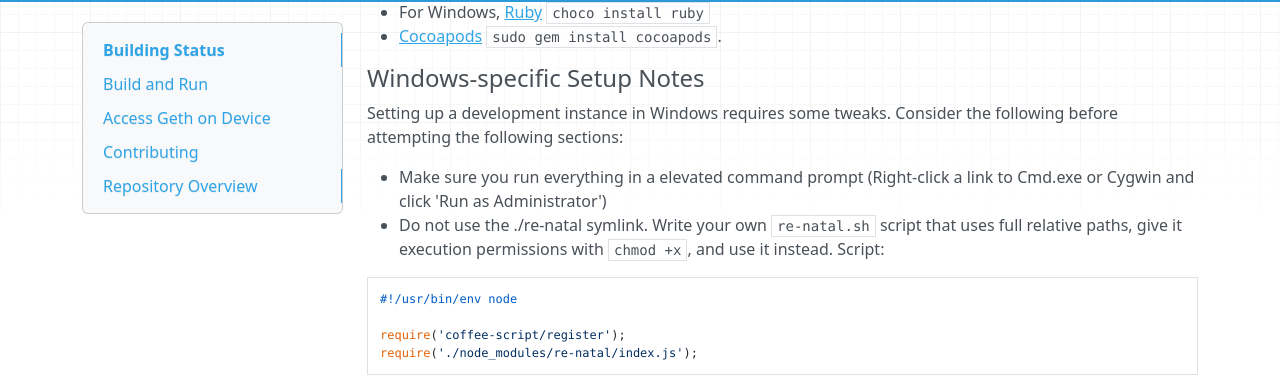
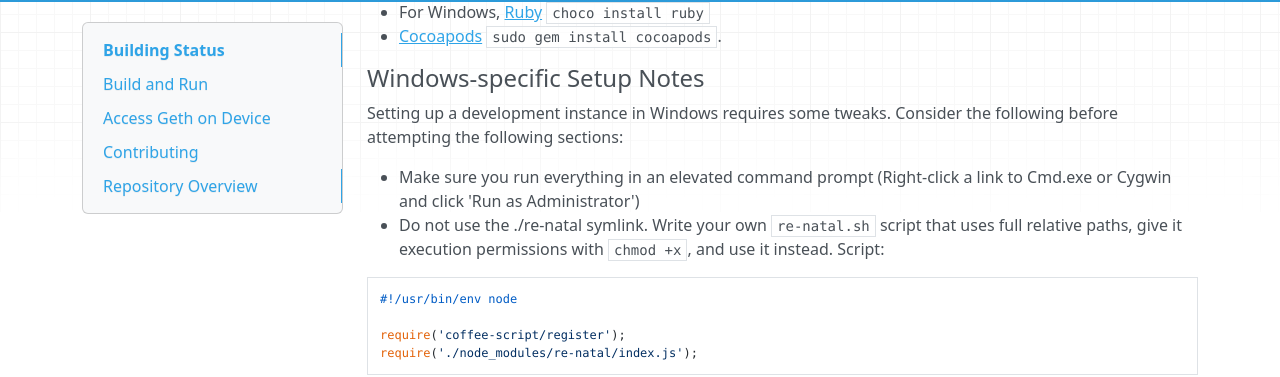
Before and after one commit to status-im/wiki.status.im, an MkDocs documentation site: the page built from docs/contributing/development/building-status.md, in a window 1280 px wide and 900 px high, scrolled down 512 px. Shown: the part 94-471 px from the top of the window. Built offline with MkDocs 1.6.1, drawn with Linux system fonts in a browser that asks for light colours; nearby versions of some CDN libraries; old or Windows-style settings are respelled for this version of MkDocs; some of the changed text lies outside the part shown.

Commit message:
small grammar and spelling fixes

````diff
--- a/docs/contributing/development/building-status.md
+++ b/docs/contributing/development/building-status.md
@@ -24,7 +24,7 @@ This guide is written with OS X in mind.
 #### Windows-specific Setup Notes
 Setting up a development instance in Windows requires some tweaks. Consider the following before attempting the following sections:
 
-- Make sure you run everything in a elevated command prompt (Right-click a link to Cmd.exe or Cygwin and click 'Run as Administrator')
+- Make sure you run everything in an elevated command prompt (Right-click a link to Cmd.exe or Cygwin and click 'Run as Administrator')
 - Do not use the ./re-natal symlink. Write your own `re-natal.sh` script that uses full relative paths, give it execution permissions with `chmod +x`, and use it instead. Script:
 ```
 #!/usr/bin/env node
@@ -113,7 +113,7 @@ The following categories are;
 - `bug/` for fixing bugs
 - `tests/` for unit/UI tests
 - `experiment/` for non-features
-- `wip/` for longer lived branches
+- `wip/` for longer-lived branches
 - `junk/` for irrelevant/soon-to-be-deleted branches
 
 ### Pull Requests
````
Also changed, not shown: other parts of docs/contributing/development/building-status.md (+1 -1 lines).
